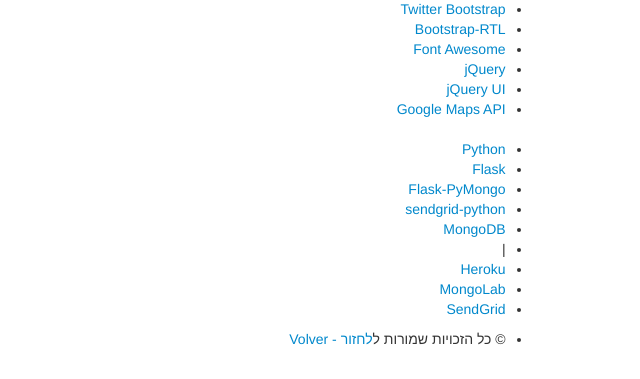
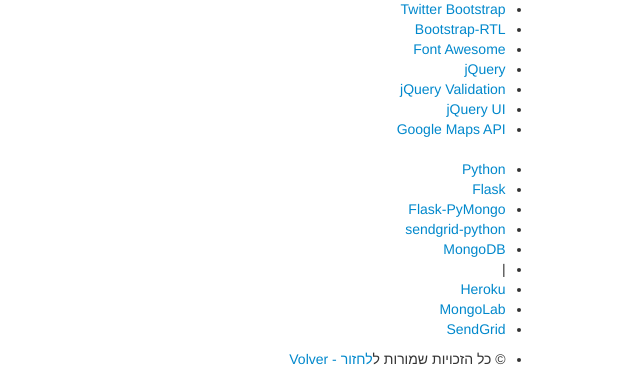
Before and after one commit to yoavram/volver, a Flask app: page / in a window 1280 px wide. Shown: the part 521-900 px from the top of the page, without its empty margins (640-1280 px from the left). Before the commit the page ends 866 px from the top, so only its background shows below. Run offline with Flask 2, Linux system fonts and the light colour scheme; some libraries are stand-ins or nearby versions.

Commit message:
jquery validation link

```diff
--- a/templates/base.html
+++ b/templates/base.html
@@ -98,6 +98,7 @@
   					<li><a href="https://github.com/AbdullahDiaa/Bootstrap-RTL">Bootstrap-RTL</a></li>
   					<li><a href="http://fortawesome.github.com/Font-Awesome/">Font Awesome</a></li>
   					<li><a href="http://jquery.com/">jQuery</a></li>
+            <li><a href="http://bassistance.de/jquery-plugins/jquery-plugin-validation/">jQuery Validation</a></li>
   					<li><a href="http://jqueryui.com/">jQuery UI</a></li>
   					<li><a href="https://developers.google.com/maps/">Google Maps API</a></li>
   					<br>
```
